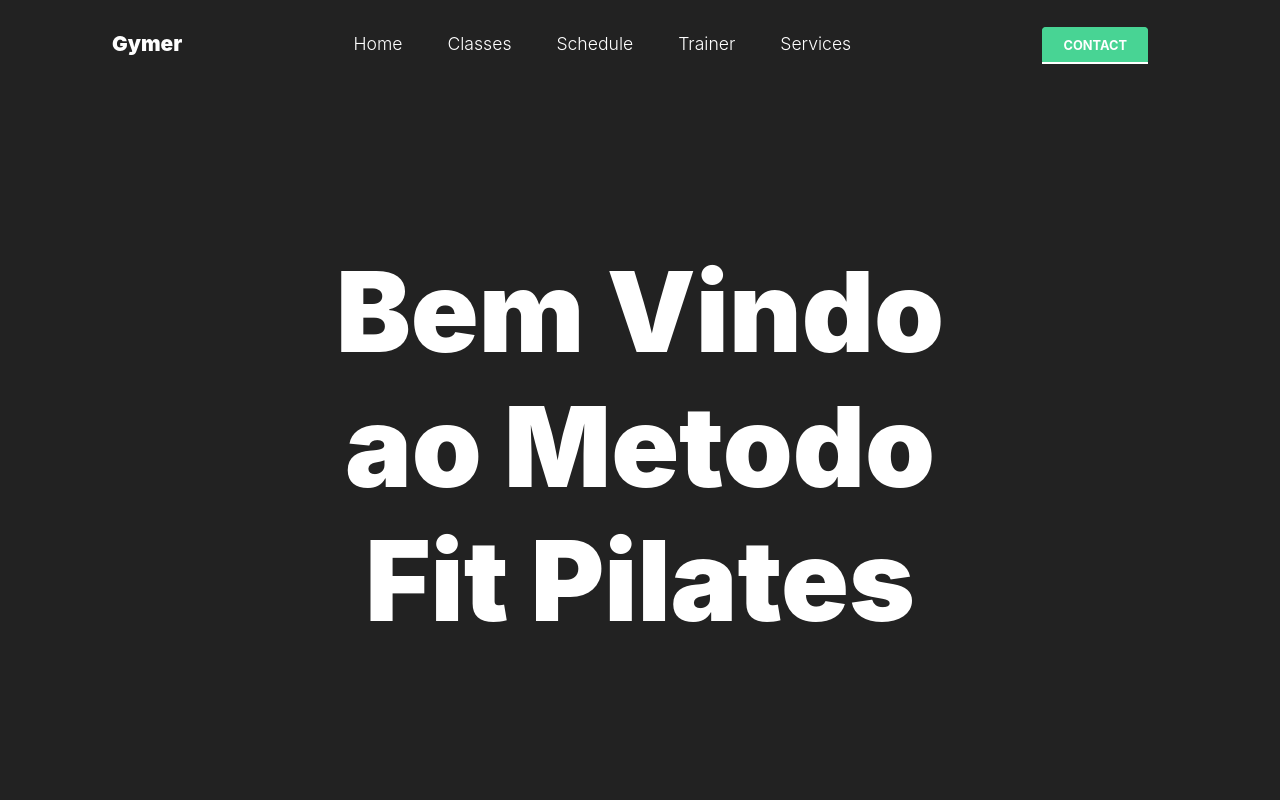
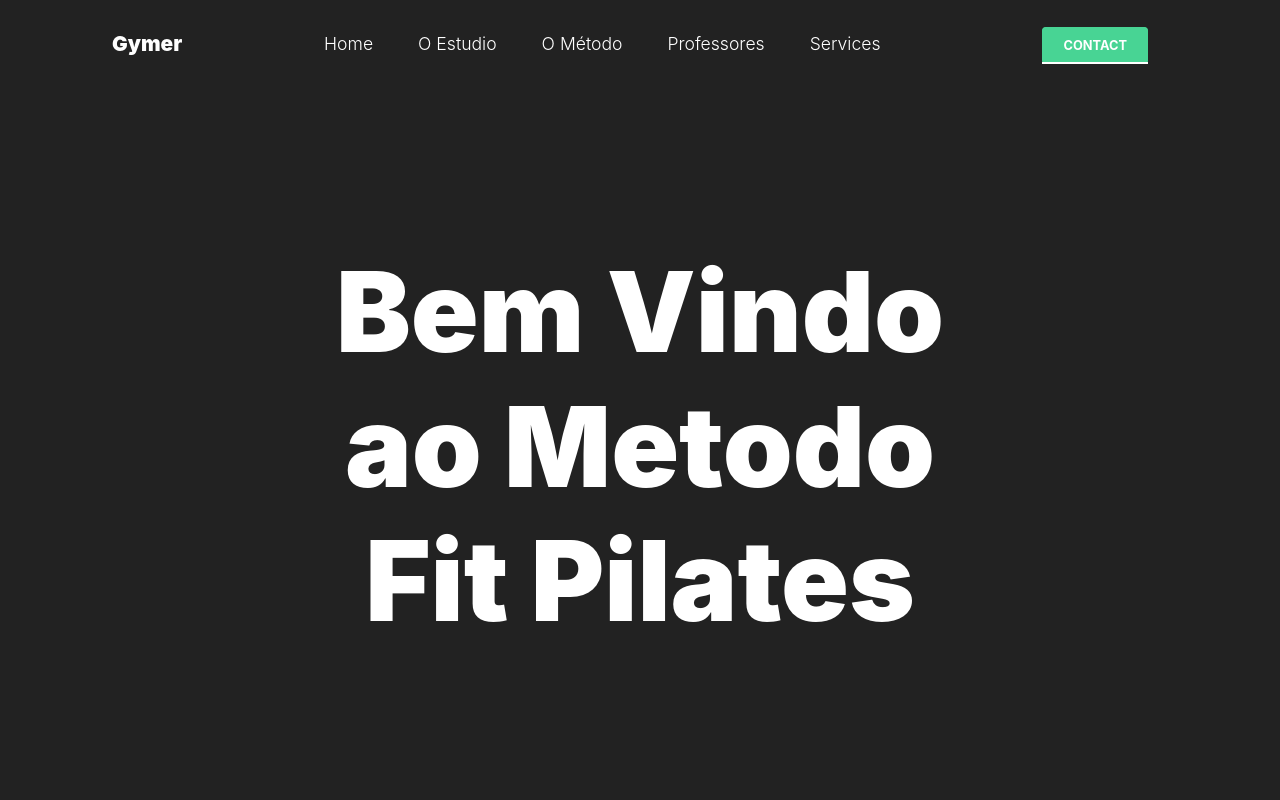
Before and after one commit to maurobaraldi/metodofitpilates.github.io, a plain HTML site: page index.html in a window 1280 px wide. Shown: the top 800 px of the page. Drawn offline with Linux system fonts and the light colour scheme; files whose address does not match are found by name; a web font is replaced by a local one.

Commit message:
Change menu.

```diff
--- a/index.html
+++ b/index.html
@@ -54,9 +54,9 @@
             <nav class="site-navigation position-relative text-right" role="navigation">
               <ul class="site-menu main-menu js-clone-nav mr-auto d-none d-lg-block">
                 <li><a href="#home-section" class="nav-link">Home</a></li>
-                <li><a href="#classes-section" class="nav-link">Classes</a></li>
-                <li><a href="#schedule-section" class="nav-link">Schedule</a></li>
-                <li><a href="#trainer-section" class="nav-link">Trainer</a></li>
+                <li><a href="#classes-section" class="nav-link">O Estudio</a></li>
+                <li><a href="#schedule-section" class="nav-link">O Método</a></li>
+                <li><a href="#trainer-section" class="nav-link">Professores</a></li>
                 <li><a href="#services-section" class="nav-link">Services</a></li>
               </ul>
             </nav>
```
